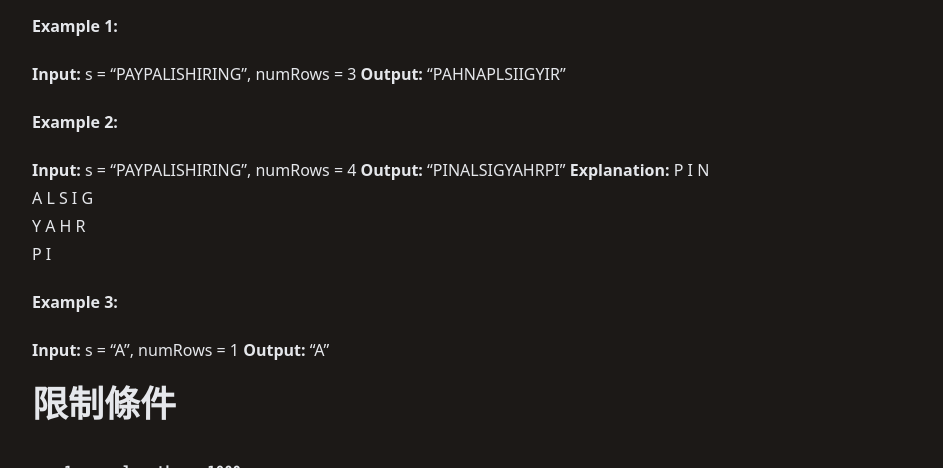
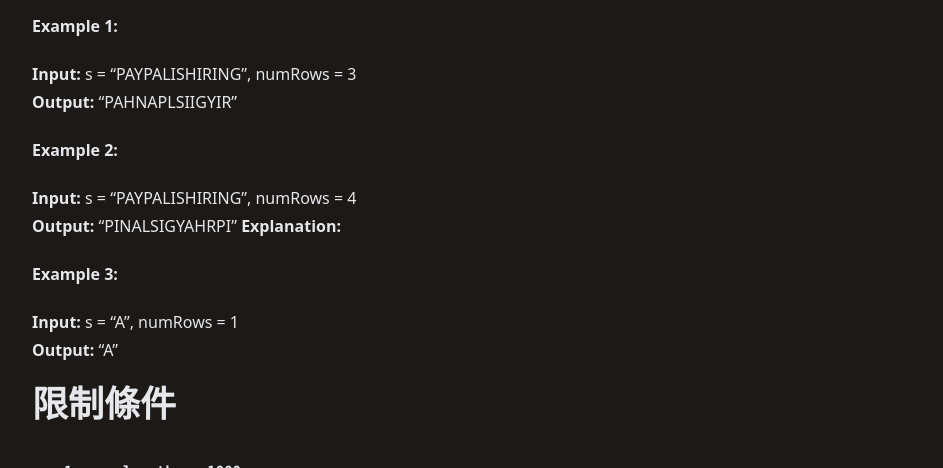
Before and after one commit to Jie0117/Jie0117.github.io, a plain HTML site: page blog/leetcode_6_zigzag_conversion/index.html in a window 1280 px wide. Shown: the part 689-1157 px from the top of the page, without its empty margins (168-1111 px from the left). Drawn offline with Linux system fonts and the light colour scheme; some icons are missing.

Commit message:
Update index.html

```diff
--- a/blog/leetcode_6_zigzag_conversion/index.html
+++ b/blog/leetcode_6_zigzag_conversion/index.html
@@ -123,26 +123,24 @@
   <h1 id="題目敘述">題目敘述</h1>
 <p>字串 <code>&quot;PAYPALISHIRING&quot;</code> 按照給定的行數以鋸齒形模式編寫，就像這樣：
 （為了更好的可讀性，你可以這樣閱讀）</p>
-<p>P   A   H   N<br>
+<p>
+P&enspA&enspH   N<br>
 A P L S I I G<br>
-Y   I   R<br></p>
+Y&enspI&enspR<br>
+</p>
 <p>之後依照行順序讀取:  <code>&quot;PAHNAPLSIIGYIR&quot;</code></p>
 <p>函數總共會有兩個參數字串s跟整數numRows</p>
 <p>string convert(string s, int numRows);</p>
 <h1 id="測試資料">測試資料</h1>
 <p><strong>Example 1:</strong></p>
-<p><strong>Input:</strong> s = &ldquo;PAYPALISHIRING&rdquo;, numRows = 3
+<p><strong>Input:</strong> s = &ldquo;PAYPALISHIRING&rdquo;, numRows = 3<br>
 <strong>Output:</strong> &ldquo;PAHNAPLSIIGYIR&rdquo;</p>
 <p><strong>Example 2:</strong></p>
-<p><strong>Input:</strong> s = &ldquo;PAYPALISHIRING&rdquo;, numRows = 4
+<p><strong>Input:</strong> s = &ldquo;PAYPALISHIRING&rdquo;, numRows = 4<br>
 <strong>Output:</strong> &ldquo;PINALSIGYAHRPI&rdquo;
 <strong>Explanation:</strong>
-P     I    N<br>
-A   L S  I G<br>
-Y A   H R<br>
-P     I<br></p>
 <p><strong>Example 3:</strong></p>
-<p><strong>Input:</strong> s = &ldquo;A&rdquo;, numRows = 1
+<p><strong>Input:</strong> s = &ldquo;A&rdquo;, numRows = 1<br>
 <strong>Output:</strong> &ldquo;A&rdquo;</p>
 <h1 id="限制條件">限制條件</h1>
 <ul>
```
